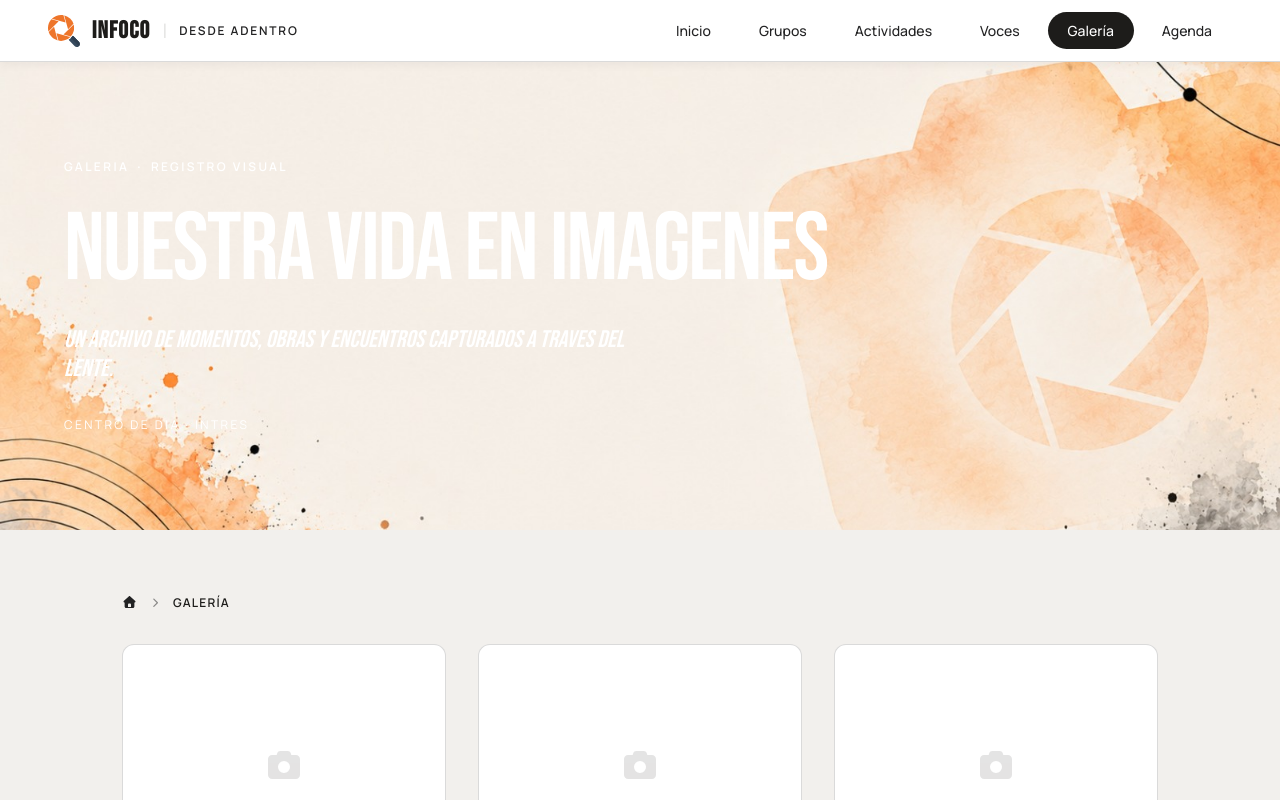
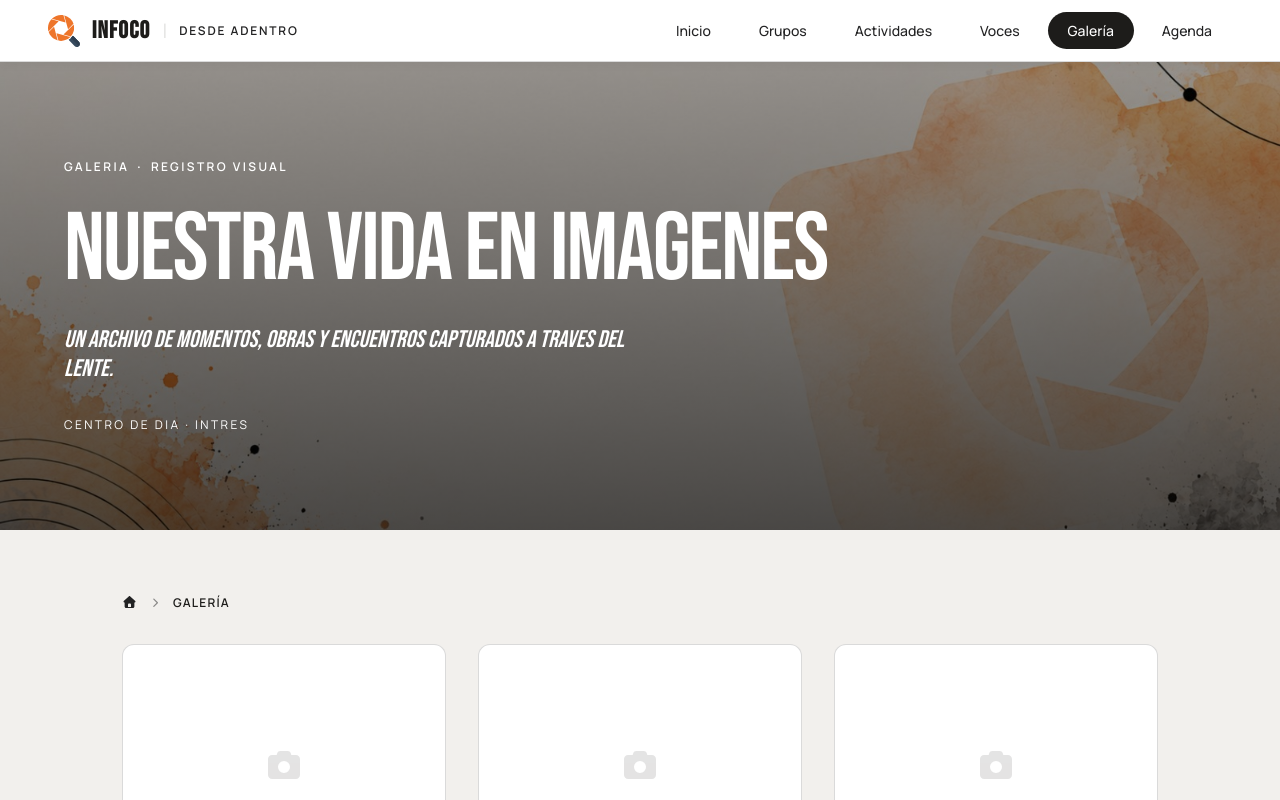
Before and after one commit to msardissino/infocoDB, a Next.js app: page /galeria in a window 1280 px wide. Shown: the top 800 px of the page. Built offline with nearby package versions, Linux system fonts and the light colour scheme.

Commit message:
feat: enable background overlay on gallery page hero

```diff
--- a/src/app/galeria/page.tsx
+++ b/src/app/galeria/page.tsx
@@ -16,6 +16,7 @@ export default function GaleriaPage() {
         metadata="CENTRO DE DIA · INTRES"
         icon={faCamera}
         backgroundImage="/images/covers/cover_galeria.jpeg"
+        showOverlay={true}
       >
         <div className={styles.container}>
           <Breadcrumb items={[{ label: "GALERÍA" }]} />
--- a/src/ui/SectionHero/SectionHero.tsx
+++ b/src/ui/SectionHero/SectionHero.tsx
@@ -13,6 +13,7 @@ interface SectionHeroProps {
   variant?: "orange" | "dark" | "light";
   icon?: IconDefinition;
   backgroundImage?: string;
+  showOverlay?: boolean;
   children?: React.ReactNode;
 }
 
@@ -25,6 +26,7 @@ export const SectionHero: React.FC<SectionHeroProps> = ({
   variant = "orange",
   icon,
   backgroundImage,
+  showOverlay = false,
   children,
 }) => {
   const containerClass = `${styles.heroContainer} ${styles[variant]}`;
@@ -35,6 +37,7 @@ export const SectionHero: React.FC<SectionHeroProps> = ({
         {backgroundImage && (
           <div className={styles.bgLayer}>
             <Image src={backgroundImage} alt="" className={styles.bgImage} fill priority unoptimized />
+            {showOverlay && <div className={styles.bgOverlay}></div>}
           </div>
         )}
 
```
